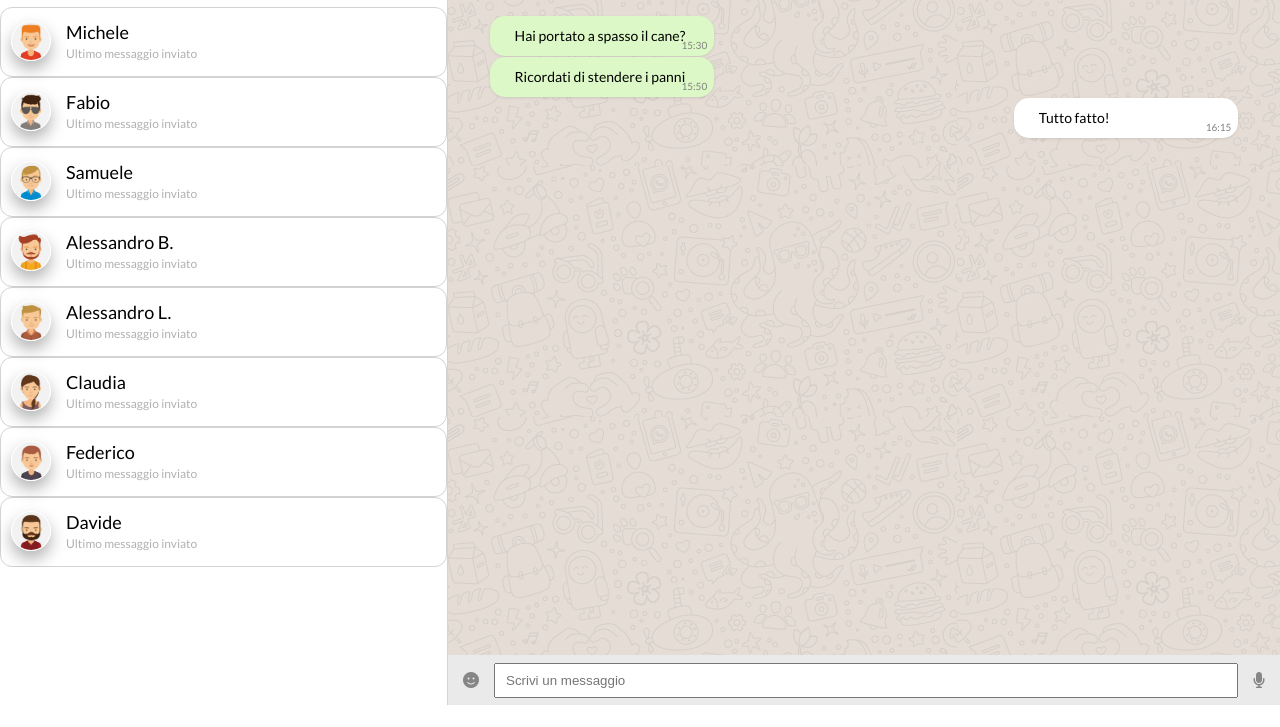
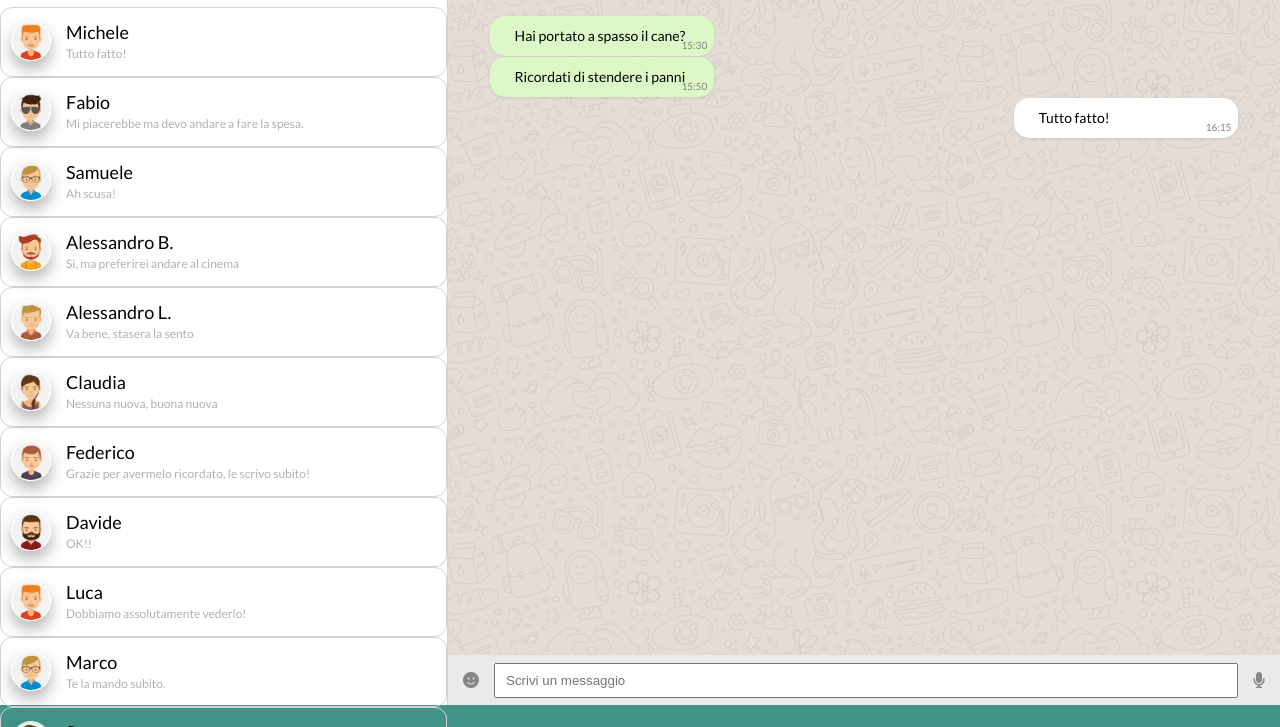
Before and after one commit to GulliWeb/vue-boolzapp, a plain HTML site: page index.html in a window 1280 px wide. Shown: the part 95-822 px from the top of the page. Before the commit the page ends 800 px from the top, so only its background shows below. Drawn offline with nearby package versions, Linux system fonts and the light colour scheme.

Commit message:
add last chat messages to chat cards

```diff
--- a/index.html
+++ b/index.html
@@ -56,7 +56,7 @@
                             </figure>
                             <div class="contact-info">
                                 <h3>{{ contact.name }}</h3>
-                                <p>Ultimo messaggio inviato</p>
+                                <p> {{ getLastMessage(contact) }}</p>
                             </div>
                         </div>
                       <div class="right">
--- a/script.js
+++ b/script.js
@@ -12,7 +12,20 @@ const { createApp } = Vue;
                 { "name": "Alessandro L.", "avatar": "./img/avatar_5.png", "visible": true, "messages": [ { "date": "10/01/2020 15:30:55", "message": "Ricordati di chiamare la nonna", "status": "sent" }, { "date": "10/01/2020 15:50:00", "message": "Va bene, stasera la sento", "status": "received" } ] },
                 { "name": "Claudia", "avatar": "./img/avatar_io.png", "visible": true, "messages": [ { "date": "10/01/2020 15:30:55", "message": "Ciao Claudia, hai novità?", "status": "sent" }, { "date": "10/01/2020 15:50:00", "message": "Non ancora", "status": "received" }, { "date": "10/01/2020 15:51:00", "message": "Nessuna nuova, buona nuova", "status": "sent" } ] },
                 { "name": "Federico", "avatar": "./img/avatar_7.png", "visible": true, "messages": [ { "date": "10/01/2020 15:30:55", "message": "Fai gli auguri a Martina che è il suo compleanno!", "status": "sent" }, { "date": "10/01/2020 15:50:00", "message": "Grazie per avermelo ricordato, le scrivo subito!", "status": "received" } ] },
-                { "name": "Davide", "avatar": "./img/avatar_8.png", "visible": true, "messages": [ { "date": "10/01/2020 15:30:55", "message": "Ciao, andiamo a mangiare la pizza stasera?", "status": "received" }, { "date": "10/01/2020 15:50:00", "message": "No, l'ho già mangiata ieri, ordiniamo sushi!", "status": "sent" }, { "date": "10/01/2020 15:51:00", "message": "OK!!", "status": "received" } ] }
+                { "name": "Davide", "avatar": "./img/avatar_8.png", "visible": true, "messages": [ { "date": "10/01/2020 15:30:55", "message": "Ciao, andiamo a mangiare la pizza stasera?", "status": "received" }, { "date": "10/01/2020 15:50:00", "message": "No, l'ho già mangiata ieri, ordiniamo sushi!", "status": "sent" }, { "date": "10/01/2020 15:51:00", "message": "OK!!", "status": "received" } ] },
+                { "name": "Luca", "avatar": "./img/avatar_1.png", "visible": true, "messages": [ { "date": "10/01/2020 15:30:55", "message": "Hai visto il nuovo film?", "status": "sent" }, { "date": "10/01/2020 15:50:00", "message": "Non ancora, ma mi interessa.", "status": "received" }, { "date": "10/01/2020 16:15:22", "message": "Dobbiamo assolutamente vederlo!", "status": "sent" } ] },
+                { "name": "Marco", "avatar": "./img/avatar_3.png", "visible": true, "messages": [ { "date": "28/03/2020 10:10:40", "message": "Hai sentito l'ultima canzone?", "status": "received" }, { "date": "28/03/2020 10:20:10", "message": "No, ma mi interessa!", "status": "sent" }, { "date": "28/03/2020 16:15:22", "message": "Te la mando subito.", "status": "received" } ] },
+                { "name": "Sara", "avatar": "./img/avatar_io.png", "visible": true, "messages": [ { "date": "10/01/2020 15:30:55", "message": "Hai visto il nuovo ristorante in città?", "status": "sent" }, { "date": "10/01/2020 15:50:00", "message": "Sì, ma non ho ancora avuto tempo di andare.", "status": "received" } ] },
+                { "name": "Francesco", "avatar": "./img/avatar_5.png", "visible": true, "messages": [ { "date": "10/01/2020 15:30:55", "message": "Non dimenticare il regalo per il compleanno.", "status": "sent" }, { "date": "10/01/2020 15:50:00", "message": "Lo farò, grazie per il promemoria!", "status": "received" } ] },
+                { "name": "Martina", "avatar": "./img/avatar_io.png", "visible": true, "messages": [ { "date": "10/01/2020 15:30:55", "message": "Hai visto la nuova serie?", "status": "sent" }, { "date": "10/01/2020 15:50:00", "message": "Sì, è fantastica!", "status": "received" }, { "date": "10/01/2020 15:51:00", "message": "Sono d'accordo, la consiglio!", "status": "sent" } ] },
+                { "name": "Andrea", "avatar": "./img/avatar_7.png", "visible": true, "messages": [ { "date": "10/01/2020 15:30:55", "message": "Facciamo una videochiamata stasera?", "status": "sent" }, { "date": "10/01/2020 15:50:00", "message": "Ottima idea, ci vediamo online!", "status": "received" } ] },
+                { "name": "Chiara", "avatar": "./img/avatar_io.png", "visible": true, "messages": [ { "date": "10/01/2020 15:30:55", "message": "Andiamo al mare questo weekend?", "status": "received" }, { "date": "10/01/2020 15:50:00", "message": "Sì, non vedo l'ora!", "status": "sent" }, { "date": "10/01/2020 15:51:00", "message": "Perfetto, ci organizziamo!", "status": "received" } ] },
+                { "name": "Giovanni", "avatar": "./img/avatar_1.png", "visible": true, "messages": [ { "date": "05/07/2021 14:25:30", "message": "Hai visto l'ultimo match?", "status": "sent" }, { "date": "05/07/2021 14:50:00", "message": "Sì, è stato incredibile!", "status": "received" }, { "date": "05/07/2021 15:15:22", "message": "Dobbiamo vederlo insieme la prossima volta!", "status": "sent" } ] },
+                { "name": "Anna", "avatar": "./img/avatar_io.png", "visible": true, "messages": [ { "date": "11/08/2021 16:45:00", "message": "Hai completato il progetto?", "status": "sent" }, { "date": "11/08/2021 16:55:30", "message": "Quasi, mancano solo alcune rifiniture.", "status": "received" }, { "date": "11/08/2021 17:10:00", "message": "Perfetto, fammi sapere quando è finito.", "status": "sent" } ] },
+                { "name": "Luigi", "avatar": "./img/avatar_3.png", "visible": true, "messages": [ { "date": "23/09/2021 09:30:20", "message": "Hai già preparato la presentazione?", "status": "received" }, { "date": "23/09/2021 09:40:10", "message": "Sto ancora lavorando su alcuni dettagli.", "status": "sent" }, { "date": "23/09/2021 10:05:45", "message": "Fammi sapere se hai bisogno di aiuto.", "status": "received" } ] },
+                { "name": "Giulia", "avatar": "./img/avatar_io.png", "visible": true, "messages": [ { "date": "20/03/2020 16:30:00", "message": "Hai programmato il viaggio?", "status": "sent" }, { "date": "20/03/2020 16:30:55", "message": "Sì, è tutto pronto!", "status": "received" }, { "date": "20/03/2020 16:35:00", "message": "Ottimo, non vedo l'ora!", "status": "sent" } ] },
+                { "name": "Elena", "avatar": "./img/avatar_io.png", "visible": true, "messages": [ { "date": "18/10/2021 11:20:55", "message": "Hai visto l'ultimo episodio della serie?", "status": "sent" }, { "date": "18/10/2021 11:40:00", "message": "Sì, era davvero emozionante!", "status": "received" } ] },
+
             ],
             selectedContact : null ,
             newMessage: "",
@@ -93,5 +106,13 @@ const { createApp } = Vue;
             const [hours, minutes] = timePart.split(':');
             return `${hours.padStart(2, '0')}:${minutes.padStart(2, '0')}`;
         },
+
+        // Funzione che prende l'ultimo messaggio della chat
+        getLastMessage(contact) {
+            if (contact.messages.length > 0) {
+                return contact.messages[contact.messages.length - 1].message;
+            }
+            return 'Nessun messaggio recente';
+        },
     },
  }).mount('#app')
```
